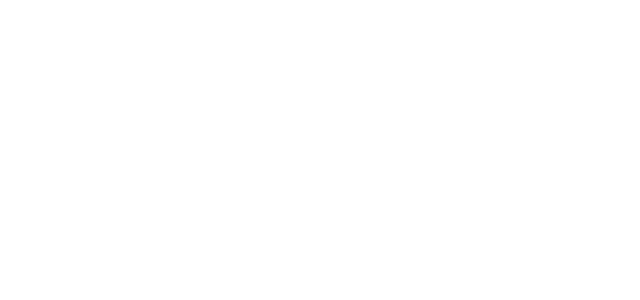
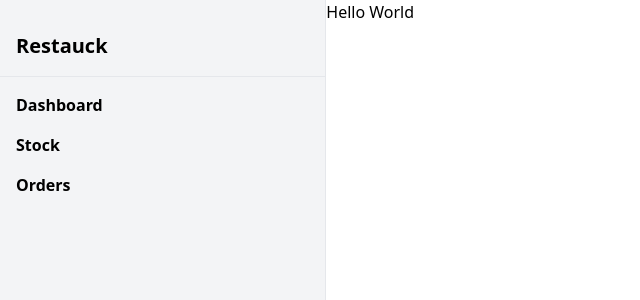
Before and after one commit to LesImmortels/GottaGoHack1, a React (Create React App) app in the folder restock/: page / in a window 1280 px wide. Shown: the top 300 px of the page, without its empty margins (0-640 px from the left). Built offline with nearby package versions, Linux system fonts and the light colour scheme.

Commit message:
added sidebar

```diff
--- a/restock/src/App.js
+++ b/restock/src/App.js
@@ -1,15 +1,19 @@
 import './App.css';
-import {Switch, Route} from 'react-router-dom';
+import {Route, Routes } from 'react-router-dom';
+import Dashboard from './pages/Dashboard';
+import Sidebar from "./components/Sidebar";
 
 function App() {
   return (
-    <div className="App">
+    <div className="flex flex-row h-screen">
       {/* Side bar here */}
-      <div>
-        <Switch>
+        <Sidebar/>
+      <div className="w-full">
+        <Routes>
           {/* <Route exact path="/" component={Home}/> */}
 
-        </Switch>
+          <Route exact path="/" element={<Dashboard/>} />
+        </Routes>
       </div>
     </div>
   );
--- /dev/null
+++ b/restock/src/components/Sidebar.js
@@ -0,0 +1,18 @@
+import {Link} from "react-router-dom";
+
+function Sidebar() {
+
+    return (
+        <div className="w-1/3 px-4 py-8 border-r border-gray-200 bg-gray-100">
+            <h1 className="font-bold text-xl">Restauck</h1>
+            <hr className="my-4 -mx-4"/>
+            <ul className="space-y-4 font-semibold">
+                <li><Link to={"/"}>Dashboard</Link></li>
+                <li><Link to={"/stock"}>Stock</Link></li>
+                <li><Link to={"/orders"}>Orders</Link></li>
+            </ul>
+        </div>
+    )
+}
+
+export default Sidebar;
--- /dev/null
+++ b/restock/src/pages/Dashboard.js
@@ -0,0 +1,10 @@
+function Dashboard() {
+
+    return (
+        <div>
+            Hello World
+        </div>
+    )
+}
+
+export default Dashboard;
```
